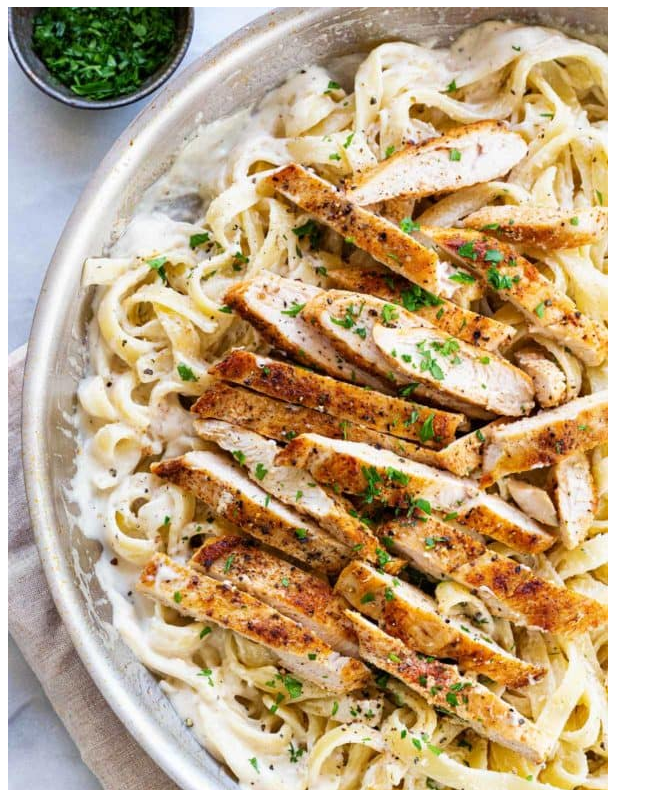
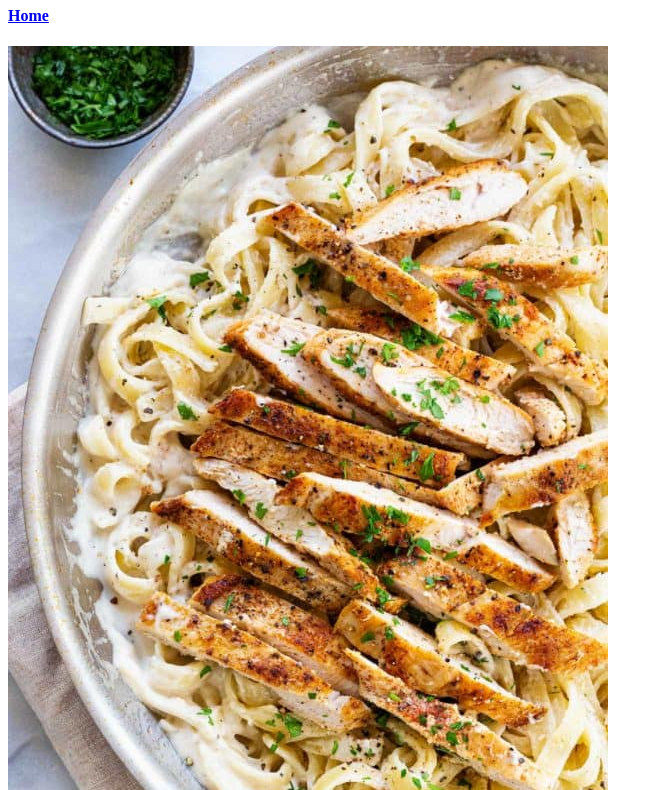
Before and after one commit to thebranflakes/odin-recipes, a plain HTML site: page recipes/chicken_alfredo.html in a window 1280 px wide. Shown: the part 73-863 px from the top of the page, without its empty margins (0-663 px from the left). Drawn offline with Linux system fonts and the light colour scheme.

Commit message:
Adde home button to alfredo page

```diff
--- a/recipes/chicken_alfredo.html
+++ b/recipes/chicken_alfredo.html
@@ -8,6 +8,7 @@
 </head>
 <body>
     <h1>Chicken Alfredo</h1>
+    <h4><a href="../index.html">Home</a></h4>
     <img src="./images/chicken_alfredo.jpg">
     <h3>Ingredients</h3>
     <ul>
```
